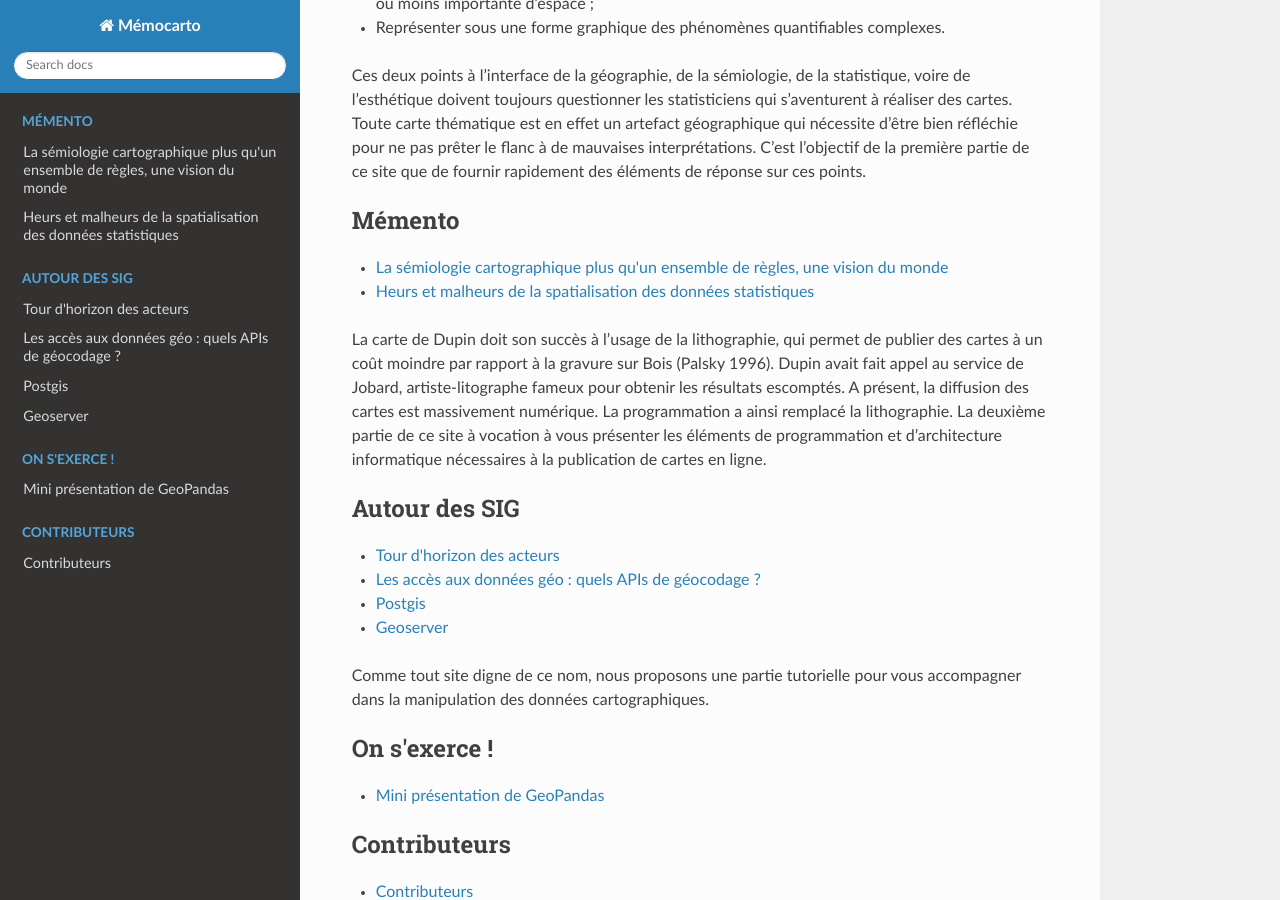
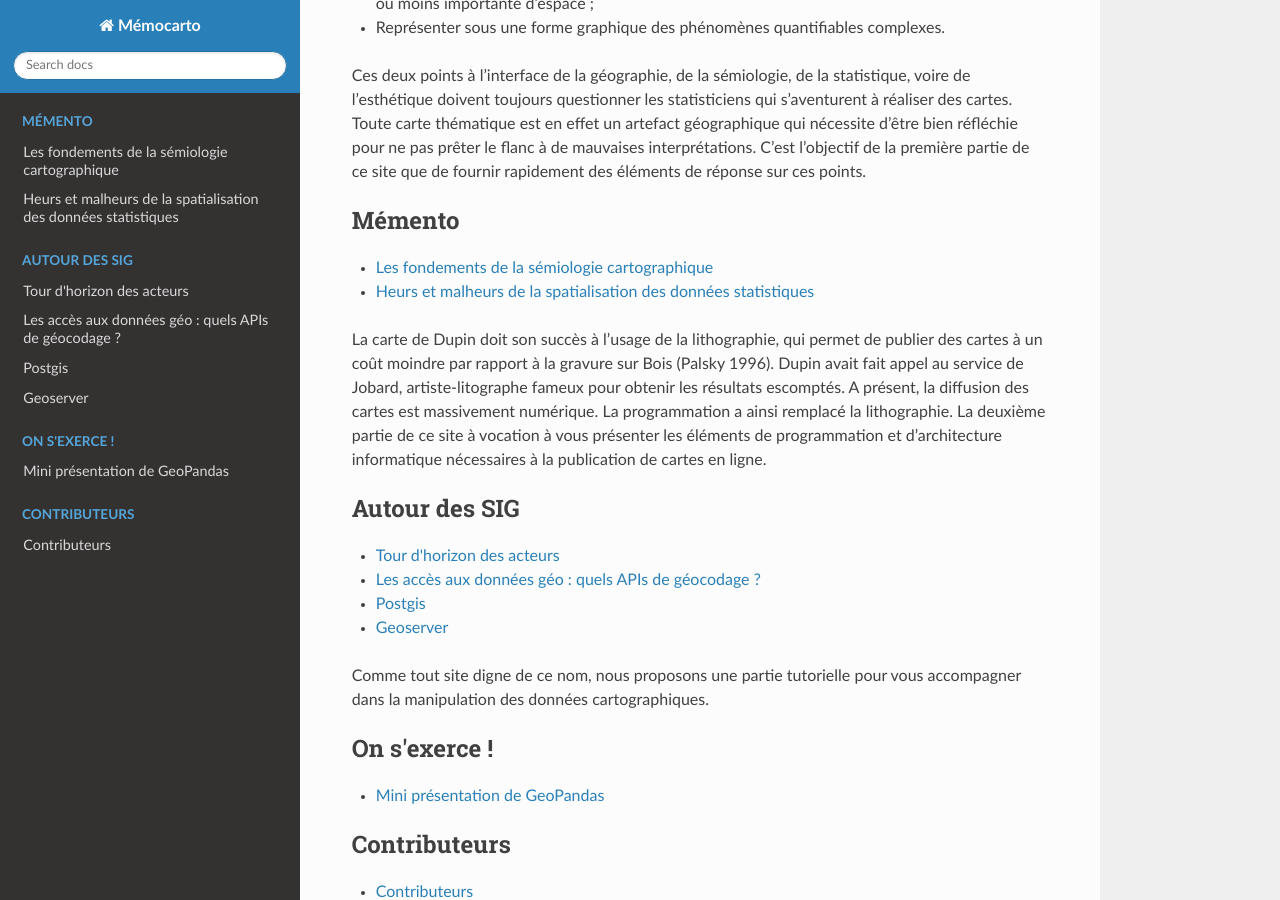
Before and after one commit to JulieDjidji/memocarto, a Sphinx documentation site: the page built from doc/source/index.rst, in a window 1280 px wide and 900 px high, scrolled down 1253 px. Built offline with Sphinx 7.4.7 and the Read the Docs theme 2.0.0, drawn with Linux system fonts in a browser that asks for light colours; pages that are not in the unit, such as notebooks, are missing from menus.

Commit message:
Update index.rst

```diff
--- a/doc/source/index.rst
+++ b/doc/source/index.rst
@@ -28,7 +28,7 @@ Ces deux points à l'interface de la géographie, de la sémiologie, de la stati
   :caption: Mémento
 
 
-  La sémiologie cartographique plus qu'un ensemble de règles, une vision du monde <semio>
+  Les fondements de la sémiologie cartographique <semio>
   Heurs et malheurs de la spatialisation des données statistiques <concepts>
 
 
```
